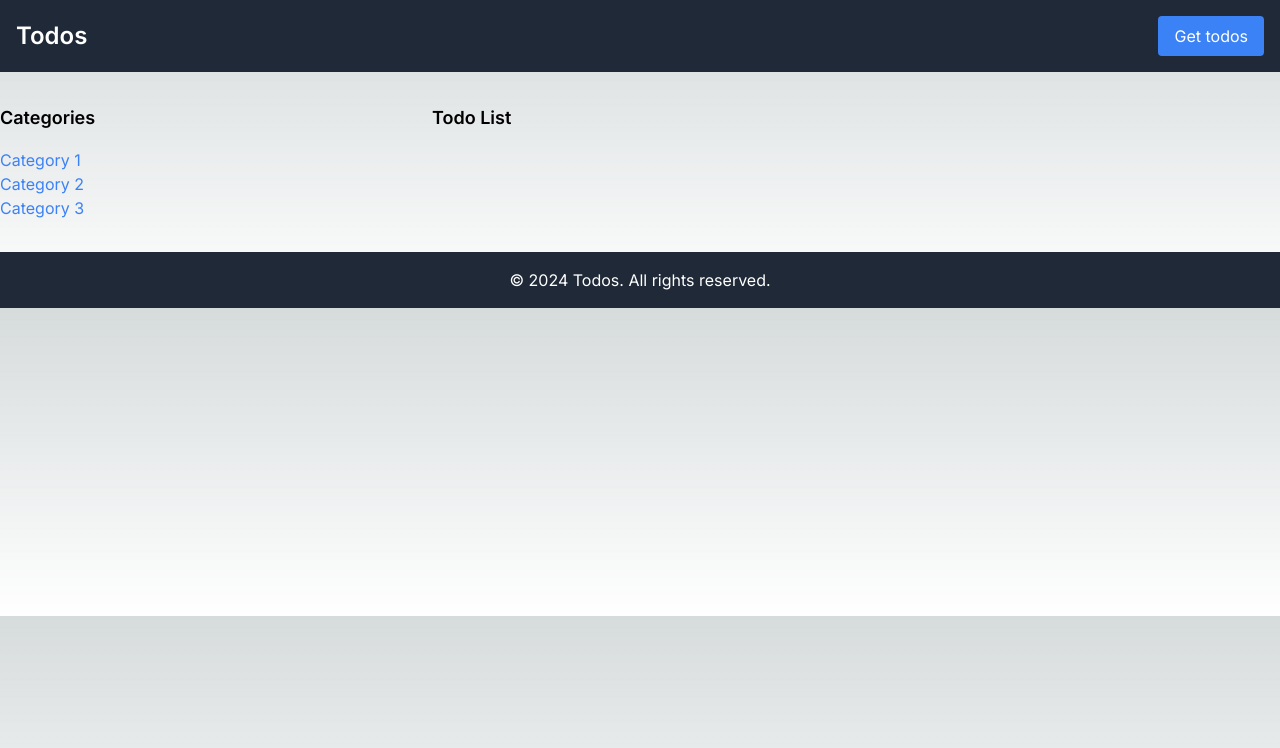
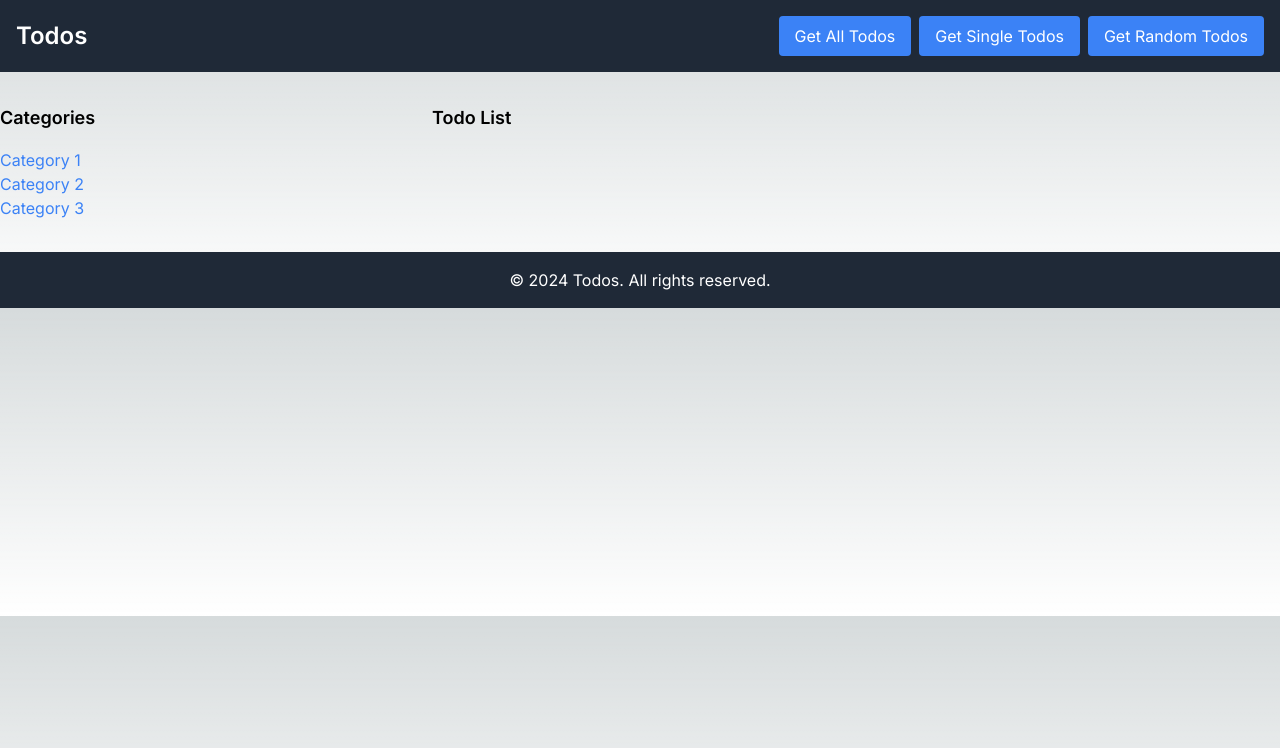
Before and after one commit to suhaibinsari/NextAPI, a Next.js app: page /todos in a window 1280 px wide. Shown: the top 748 px of the page. Built offline with nearby package versions, Linux system fonts and the light colour scheme.

Commit message:
nextAPI prac

```diff
--- a/app/todos/page.tsx
+++ b/app/todos/page.tsx
@@ -3,12 +3,31 @@ import axios from 'axios';
 import React, { useState } from 'react';
 
 export default function Page() {
-    const [todos, setTodos] = useState([]);
+    const [allTodos, setAllTodos] = useState([]);
+    const [singleTodo, setSingleTodo] = useState();
+    const [randomtodos, setRandomTodos] = useState([]);
 
-    const getTodos = async () => {
+    const getAllTodos = async () => {
         try {
-            const result = await axios.get('https://dummyjson.com/todos');
-            setTodos(result.data.todos);
+            const allTodos = await axios.get('https://dummyjson.com/todos');
+            setAllTodos(allTodos.data.todos);
+        } catch (error) {
+            console.log('error', error);
+        }
+    };
+    const getSingleTodo = async () => {
+        try {
+            const singleTodo = await axios.get('https://dummyjson.com/todos/1');
+            setSingleTodo(singleTodo.data.todo);
+            console.log('singleTodo',setSingleTodo)
+        } catch (error) {
+            console.log('error', error);
+        }
+    };
+    const getRandomTodos = async () => {
+        try {
+            const randomTodos = await axios.get('https://dummyjson.com/todos?limit=3&skip=10');
+            setRandomTodos(randomTodos.data.todos);
         } catch (error) {
             console.log('error', error);
         }
@@ -20,9 +39,17 @@ export default function Page() {
             <header className="bg-gray-800 text-white py-4 px-4">
                 <div className="container flex justify-between items-center">
                     <h1 className="text-2xl font-semibold">Todos</h1>
-                    <button onClick={getTodos} className="bg-blue-500 hover:bg-blue-600 text-white px-4 py-2 rounded">
-                        Get todos
-                    </button>
+                    <div className='flex space-x-2'>
+                        <button onClick={getAllTodos} className="bg-blue-500 hover:bg-blue-600 text-white px-4 py-2 rounded">
+                            Get All Todos
+                        </button>
+                        <button onClick={getSingleTodo} className="bg-blue-500 hover:bg-blue-600 text-white px-4 py-2 rounded">
+                            Get Single Todos
+                        </button>
+                        <button onClick={getRandomTodos} className="bg-blue-500 hover:bg-blue-600 text-white px-4 py-2 rounded">
+                            Get Random Todos
+                        </button>
+                    </div>
                 </div>
             </header>
 
@@ -43,7 +70,18 @@ export default function Page() {
                 <div className="col-span-2">
                     <h2 className="text-lg font-semibold mb-4">Todo List</h2>
                     <div className="grid grid-cols-3 gap-4">
-                        {todos.map((todo) => (
+                        {allTodos.map((todo) => (
+                            <div key={todo.id} className="border p-4 rounded-md shadow-md">
+                                <h3 className="text-lg font-semibold">{todo.todo}</h3>
+                                <p className="text-gray-500">ID: {todo.id}</p>
+                            </div>
+                        ))}
+                    </div>
+                    <div className="grid grid-cols-3 gap-4">
+                        <h3 className="text-lg font-semibold ">{singleTodo}</h3>
+                    </div>
+                    <div className="grid grid-cols-3 gap-4">
+                        {randomtodos.map((todo) => (
                             <div key={todo.id} className="border p-4 rounded-md shadow-md">
                                 <h3 className="text-lg font-semibold">{todo.todo}</h3>
                                 <p className="text-gray-500">ID: {todo.id}</p>
@@ -62,3 +100,34 @@ export default function Page() {
         </div>
     );
 }
+
+
+// https://dummyjson.com/todos/1
+// export default function Page() {
+
+//     const [singleTodo, setSingleTodo] = useState([])
+//     const getSingleTodo = async() =>{
+//         try{
+//           const singleResult = await axios.get('https://dummyjson.com/todos?limit=3&skip=10')
+//             console.log('sl' , singleResult.data.todos)
+//             setSingleTodo(singleResult.data.todos)
+//         } catch (error) {
+//             console.log('error', error)
+//         }
+//     }
+
+
+//   return (
+//     <div>
+//         <button onClick={getSingleTodo}>get</button>
+//         {singleTodo.map((todo)=>{
+//             return(
+//                 <div>
+//                     {todo.id}
+//                     {todo.todo}
+//                 </div>
+//             )
+//         })}
+//     </div>
+//   )
+// }
```
